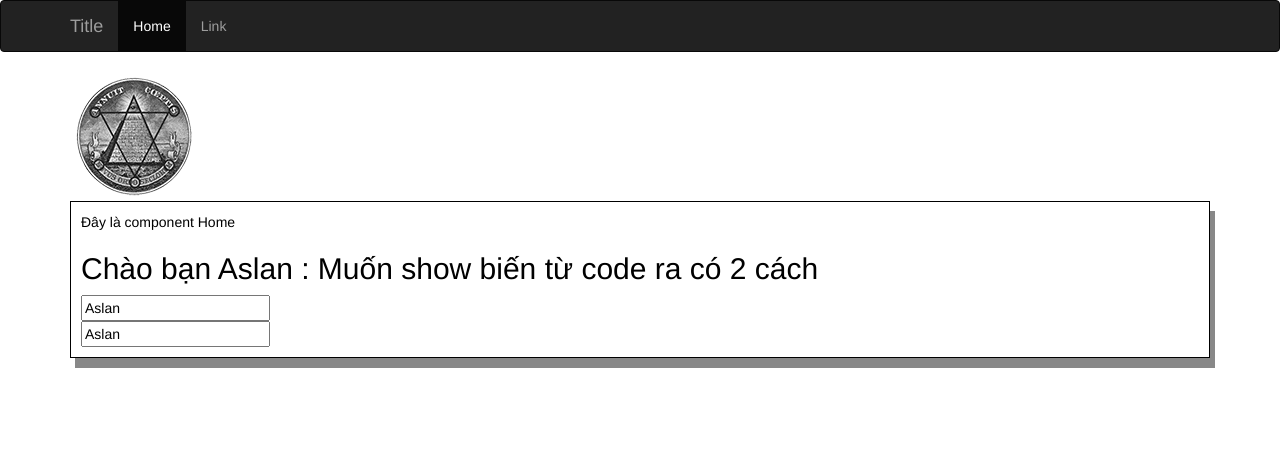
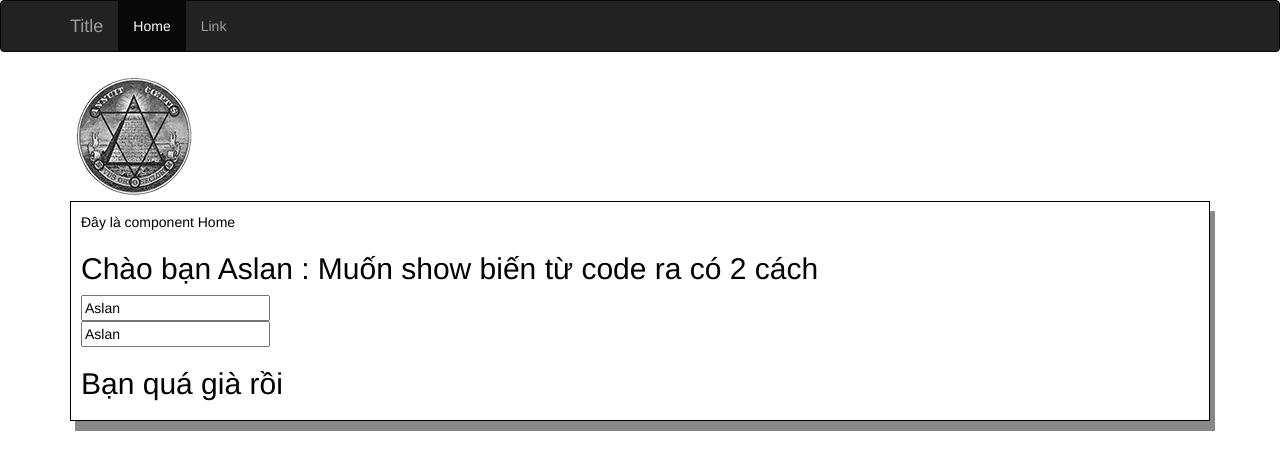
Before and after one commit to VanHoangDN/angular, an Angular app: page / in a window 1280 px wide. Shown: the top 470 px of the page. Built offline with nearby package versions, Linux system fonts and the light colour scheme.

Commit message:
B11 use ngIf

```diff
--- a/src/app/home/home.component.html
+++ b/src/app/home/home.component.html
@@ -3,4 +3,6 @@
     <h2>Chào bạn {{name}} : Muốn show biến từ code ra có 2 cách</h2>
     <input type="text" value="{{name}}" title="đây là {{name}}"><br>
     <input type="text" [value]="name" [title]="'đây là ' + name">
+    <h2 *ngIf="age > 18">Bạn quá già rồi</h2>
+    <h2 *ngIf="age <= 18">Bạn còn trẻ</h2>
 </div>
--- a/src/app/home/home.component.ts
+++ b/src/app/home/home.component.ts
@@ -7,6 +7,7 @@ import { Component, OnInit } from '@angular/core';
 })
 export class HomeComponent implements OnInit {
   public name = 'Aslan';
+  public age = 25;
 
   constructor() { }
 
```
Also changed, not shown: 1 other file (tests, documents, lock files or other folders).
